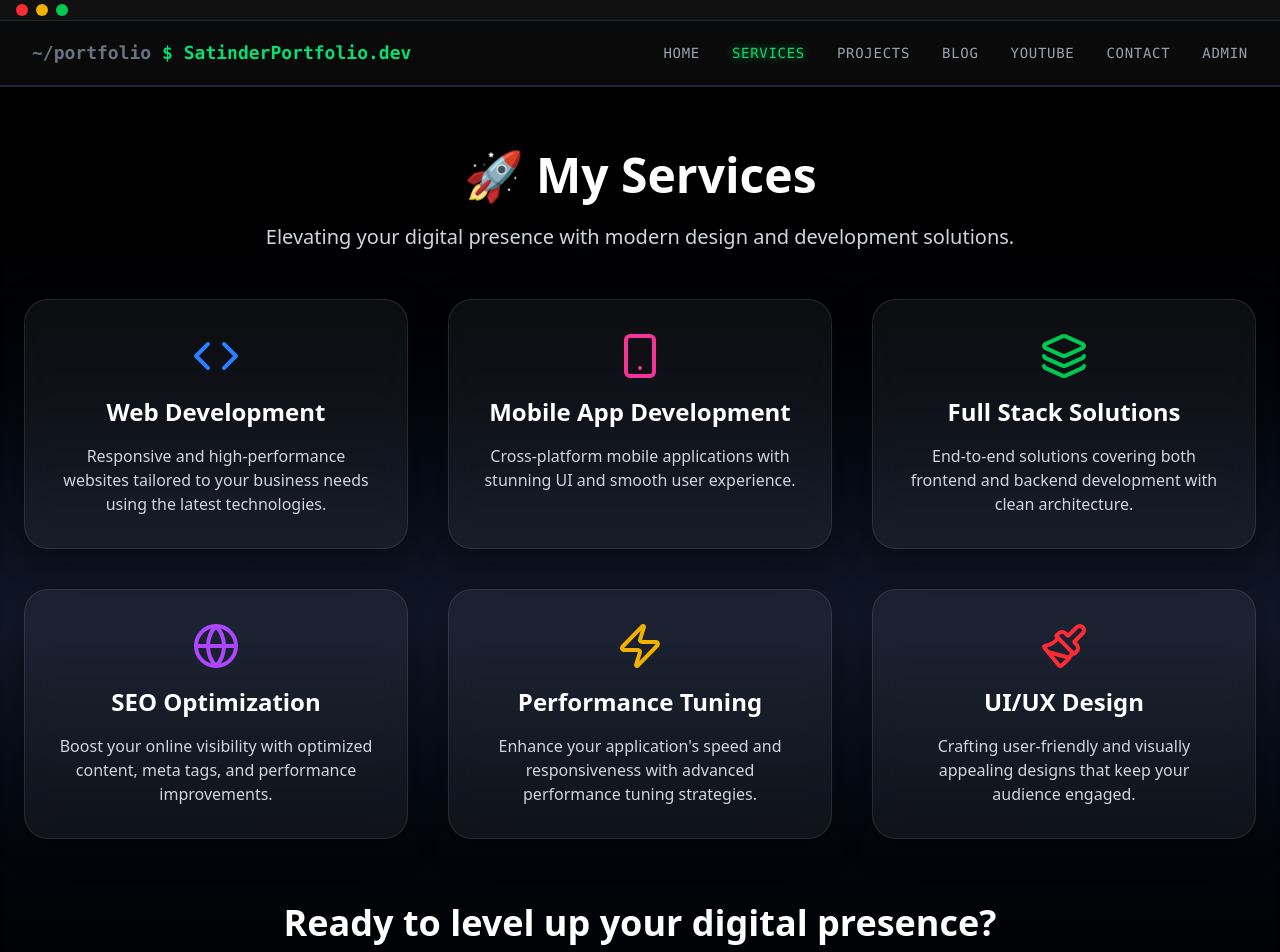
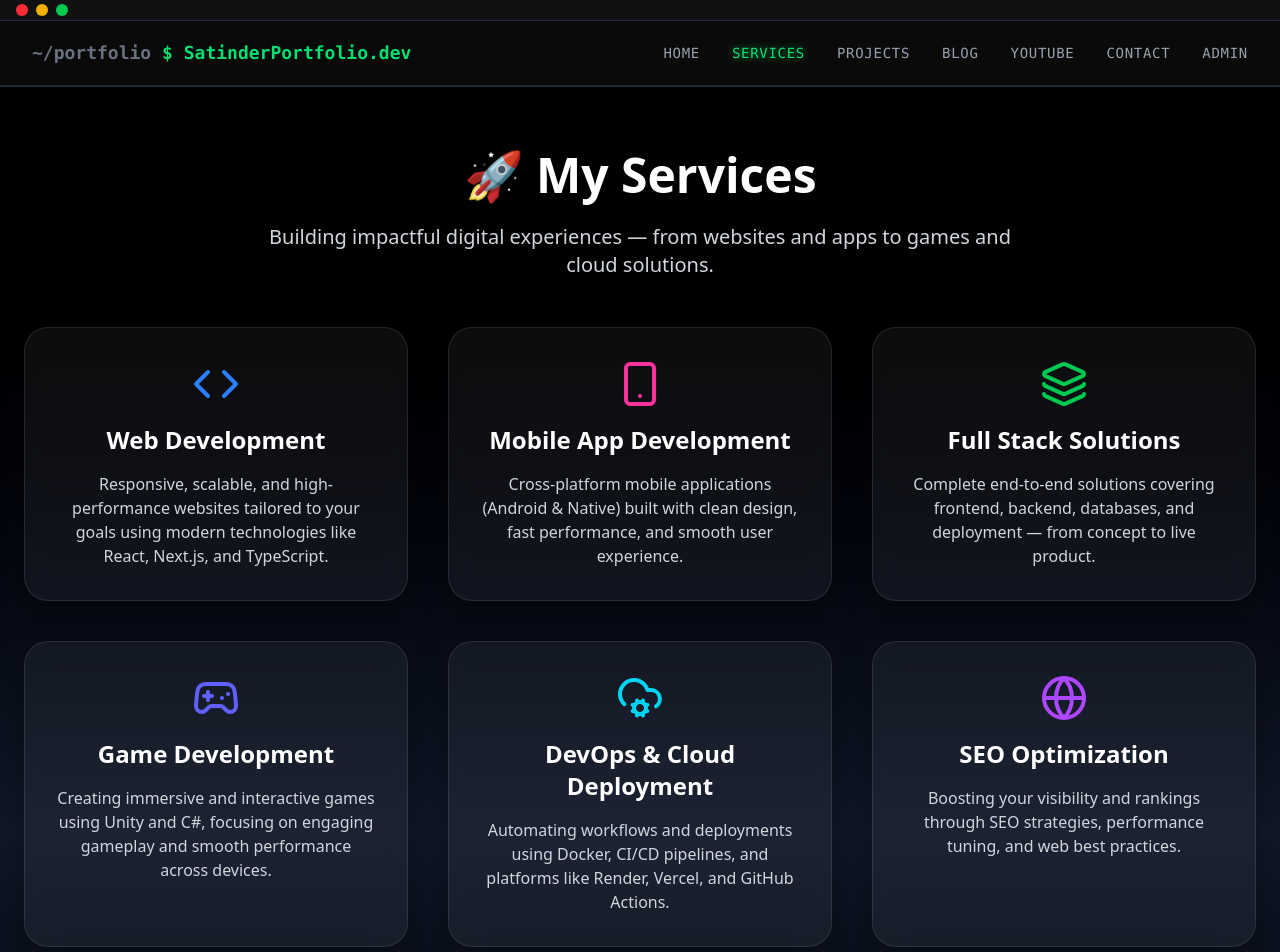
Before and after one commit to SatinderSinghSall/Satinder-Portfolio, a React (Vite) app: page /services in a window 1280 px wide. Shown: the top 952 px of the page. Built offline with nearby package versions, Linux system fonts and the light colour scheme.

Commit message:
Bugs fixed and improvd the UI/UX of the app.

```diff
--- a/src/components/About.jsx
+++ b/src/components/About.jsx
@@ -1,7 +1,12 @@
-import { FaLinkedin, FaGithub, FaTwitter, FaYoutube } from "react-icons/fa";
+import {
+  FaLinkedin,
+  FaGithub,
+  FaTwitter,
+  FaYoutube,
+  FaDownload,
+} from "react-icons/fa";
 import profileImage from "../assets/Satinder_Image.jpg";
 import resumePDF from "../assets/Satinder_Resume.pdf";
-import { FaDownload } from "react-icons/fa";
 
 export default function About() {
   return (
@@ -32,15 +37,19 @@ export default function About() {
               and possess solid experience in database systems including{" "}
               <strong>SQL, MySQL, NoSQL, MongoDB</strong>. I build
               user-friendly, responsive apps with clean design and solid
-              functionality— incorporating features such as login/signup
+              functionality — incorporating features such as login/signup
               systems, validation, authentication, and authorization.
             </p>
             <p className="text-gray-300 text-lg leading-relaxed mb-4">
               I'm experienced with backend APIs, RESTful services, and deploying
               applications via platforms like <strong>Render, Vercel</strong>{" "}
-              and <strong>GitHub</strong>. From building simple applications to
-              deploying complex, database-driven platforms — I thrive on
-              crafting impactful solutions.
+              and <strong>GitHub</strong>. I also have hands-on experience with{" "}
+              <strong>Docker</strong> for containerization and{" "}
+              <strong>CI/CD Pipelines</strong> for automated testing and
+              deployment — ensuring efficient and reliable software delivery.
+              From building simple applications to deploying complex,
+              database-driven platforms — I thrive on crafting impactful
+              solutions.
             </p>
             <p className="text-gray-300 text-lg leading-relaxed mb-4">
               Outside tech, I’m an aviation enthusiast and a lifelong learner,
--- a/src/components/Skills.jsx
+++ b/src/components/Skills.jsx
@@ -7,8 +7,15 @@ import {
   FaGithub,
   FaGitAlt,
   FaMobileAlt,
+  FaDocker,
+  FaJava,
+  FaPython,
+  FaCuttlefish,
 } from "react-icons/fa";
 import {
+  SiC,
+  SiCplusplus,
+  SiKotlin,
   SiExpress,
   SiMongodb,
   SiMysql,
@@ -21,16 +28,29 @@ import {
   SiTypescript,
   SiAndroid,
   SiNextdotjs,
+  SiJenkins,
+  SiUnity,
 } from "react-icons/si";
 
 export default function Skills() {
   const skills = [
     {
+      category: "Programming Languages",
+      items: [
+        { name: "C", icon: <SiC className="text-blue-400" /> },
+        { name: "C++", icon: <SiCplusplus className="text-indigo-400" /> },
+        { name: "Java", icon: <FaJava className="text-orange-500" /> },
+        { name: "Python", icon: <FaPython className="text-yellow-400" /> },
+        { name: "Kotlin", icon: <SiKotlin className="text-purple-400" /> },
+        { name: "C#", icon: <FaCuttlefish className="text-green-400" /> },
+        { name: "JavaScript", icon: <FaJs className="text-yellow-400" /> },
+      ],
+    },
+    {
       category: "Frontend",
       items: [
         { name: "HTML5", icon: <FaHtml5 className="text-orange-500" /> },
         { name: "CSS3", icon: <FaCss3Alt className="text-blue-500" /> },
-        { name: "JavaScript", icon: <FaJs className="text-yellow-400" /> },
         {
           name: "React & React Native",
           icon: <FaReact className="text-cyan-400" />,
@@ -71,6 +91,11 @@ export default function Skills() {
       items: [
         { name: "Git", icon: <FaGitAlt className="text-orange-600" /> },
         { name: "GitHub", icon: <FaGithub className="text-white" /> },
+        { name: "Docker", icon: <FaDocker className="text-blue-400" /> },
+        {
+          name: "CI/CD Pipelines",
+          icon: <SiJenkins className="text-red-400" />,
+        },
         { name: "Vercel", icon: <SiVercel className="text-white" /> },
         { name: "Render", icon: <SiRender className="text-blue-400" /> },
       ],
@@ -86,6 +111,13 @@ export default function Skills() {
           name: "Android App Dev",
           icon: <SiAndroid className="text-green-500" />,
         },
+      ],
+    },
+    {
+      category: "Game Development",
+      items: [
+        { name: "Unity", icon: <SiUnity className="text-gray-300" /> },
+        { name: "C#", icon: <FaCuttlefish className="text-green-400" /> },
       ],
     },
   ];
--- a/src/pages/Services.jsx
+++ b/src/pages/Services.jsx
@@ -1,5 +1,14 @@
-import { Code, Smartphone, Layers, Globe, Zap, Paintbrush } from "lucide-react";
-import { Link } from "react-router-dom"; // or "next/link" if using Next.js
+import {
+  Code,
+  Smartphone,
+  Layers,
+  Globe,
+  Zap,
+  Paintbrush,
+  Gamepad2,
+  CloudCog,
+} from "lucide-react";
+import { Link } from "react-router-dom";
 
 export default function MyServices() {
   const services = [
@@ -7,37 +16,49 @@ export default function MyServices() {
       icon: <Code size={48} className="text-blue-500" />,
       title: "Web Development",
       description:
-        "Responsive and high-performance websites tailored to your business needs using the latest technologies.",
+        "Responsive, scalable, and high-performance websites tailored to your goals using modern technologies like React, Next.js, and TypeScript.",
     },
     {
       icon: <Smartphone size={48} className="text-pink-500" />,
       title: "Mobile App Development",
       description:
-        "Cross-platform mobile applications with stunning UI and smooth user experience.",
+        "Cross-platform mobile applications (Android & Native) built with clean design, fast performance, and smooth user experience.",
     },
     {
       icon: <Layers size={48} className="text-green-500" />,
       title: "Full Stack Solutions",
       description:
-        "End-to-end solutions covering both frontend and backend development with clean architecture.",
+        "Complete end-to-end solutions covering frontend, backend, databases, and deployment — from concept to live product.",
+    },
+    {
+      icon: <Gamepad2 size={48} className="text-indigo-500" />,
+      title: "Game Development",
+      description:
+        "Creating immersive and interactive games using Unity and C#, focusing on engaging gameplay and smooth performance across devices.",
+    },
+    {
+      icon: <CloudCog size={48} className="text-cyan-400" />,
+      title: "DevOps & Cloud Deployment",
+      description:
+        "Automating workflows and deployments using Docker, CI/CD pipelines, and platforms like Render, Vercel, and GitHub Actions.",
     },
     {
       icon: <Globe size={48} className="text-purple-500" />,
       title: "SEO Optimization",
       description:
-        "Boost your online visibility with optimized content, meta tags, and performance improvements.",
+        "Boosting your visibility and rankings through SEO strategies, performance tuning, and web best practices.",
     },
     {
       icon: <Zap size={48} className="text-yellow-500" />,
       title: "Performance Tuning",
       description:
-        "Enhance your application's speed and responsiveness with advanced performance tuning strategies.",
+        "Improving load times, responsiveness, and overall efficiency through code optimization and advanced caching strategies.",
     },
     {
       icon: <Paintbrush size={48} className="text-red-500" />,
       title: "UI/UX Design",
       description:
-        "Crafting user-friendly and visually appealing designs that keep your audience engaged.",
+        "Designing visually appealing, intuitive, and accessible user interfaces that elevate user engagement and satisfaction.",
     },
   ];
 
@@ -46,8 +67,8 @@ export default function MyServices() {
       <div className="max-w-7xl mx-auto text-center space-y-6">
         <h1 className="text-4xl md:text-5xl font-bold mb-6">🚀 My Services</h1>
         <p className="text-lg md:text-xl text-gray-300 max-w-3xl mx-auto">
-          Elevating your digital presence with modern design and development
-          solutions.
+          Building impactful digital experiences — from websites and apps to
+          games and cloud solutions.
         </p>
 
         <div className="grid grid-cols-1 md:grid-cols-2 lg:grid-cols-3 gap-10 mt-12">
@@ -68,8 +89,8 @@ export default function MyServices() {
             Ready to level up your digital presence?
           </h3>
           <p className="text-lg md:text-xl text-gray-300 max-w-2xl mx-auto">
-            Let’s collaborate and bring your vision to life. Get in touch today
-            and start building something amazing!
+            Let’s collaborate and bring your vision to life — whether it’s an
+            app, a game, or a full-stack platform.
           </p>
           <Link
             to="/contact"
```
